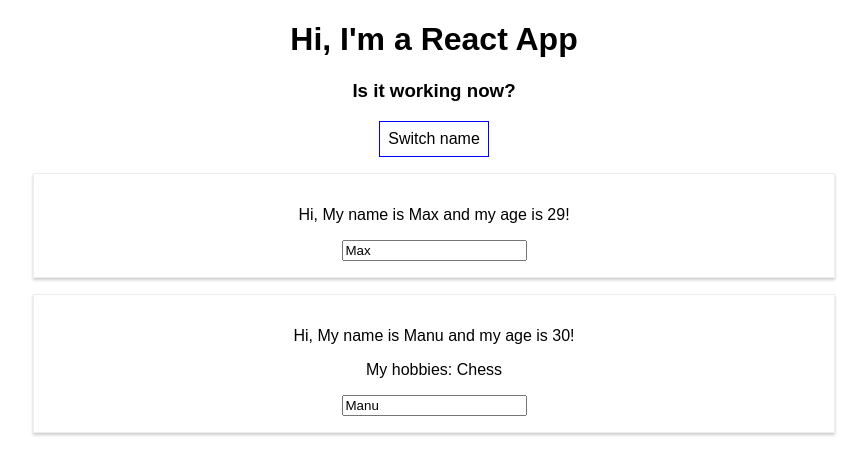
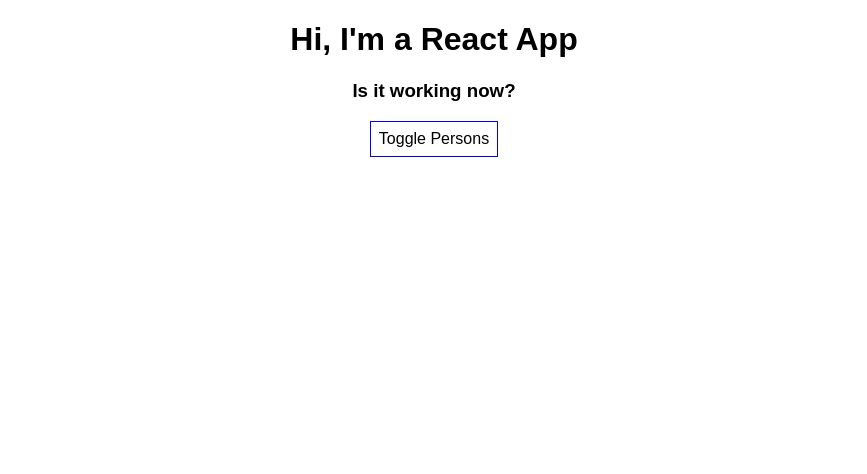
Before and after one commit to iamvimal28/react-basics, a React (Create React App) app in the folder react-complete-guide/: page / in a window 1280 px wide. Shown: the top 474 px of the page, without its empty margins (206-1073 px from the left). Built offline with nearby package versions, Linux system fonts and the light colour scheme.

Commit message:
toggle button added

```diff
--- a/react-complete-guide/src/App.js
+++ b/react-complete-guide/src/App.js
@@ -4,7 +4,8 @@
 
 class App extends Component {
   state = {
-    persons: [{name: "Max", age: "29"}, {name: "Manu", age: "30"}]
+    persons: [{name: "Max", age: "29"}, {name: "Manu", age: "30"}],
+    showPersons: false
   }
 
   switchNameHandler = (someName) =>{
@@ -25,6 +26,11 @@
     );
   }
 
+  togglePersonsHandler = () =>{
+    const doesShow = this.state.showPersons;
+    this.setState({showPersons: !doesShow});
+  }
+
   render() {
 
     const style = {
@@ -39,7 +45,9 @@
       <div className="App">
         <h1>Hi, I'm a React App</h1>
         <h3>Is it working now?</h3>
-        <button style = {style} onClick={this.switchNameHandler.bind(this,'Maxmillian')}>Switch name</button>
+        <button style = {style} onClick={this.togglePersonsHandler}>Toggle Persons</button>
+        { this.state.showPersons === true ?
+        <div>
           <Person
           name={this.state.persons[0].name}
           age={this.state.persons[0].age}
@@ -48,6 +56,8 @@
           name={this.state.persons[1].name}
           age={this.state.persons[1].age}
           changed ={this.nameChangeHandler}>My hobbies: Chess</Person>
+        </div> : null}
+
       </div>
     );
   }
--- a/react-complete-guide/src/Person/Person.js
+++ b/react-complete-guide/src/Person/Person.js
@@ -1,7 +1,6 @@
 import React from 'react';
 import './Person.css';
 
-// testing
 const Person = (props) => {
     return (
         <div className="Person">
```
Also changed, not shown: react-complete-guide/package.json (line endings or trailing spaces). Lines whose indentation alone changed are shown as unchanged.
